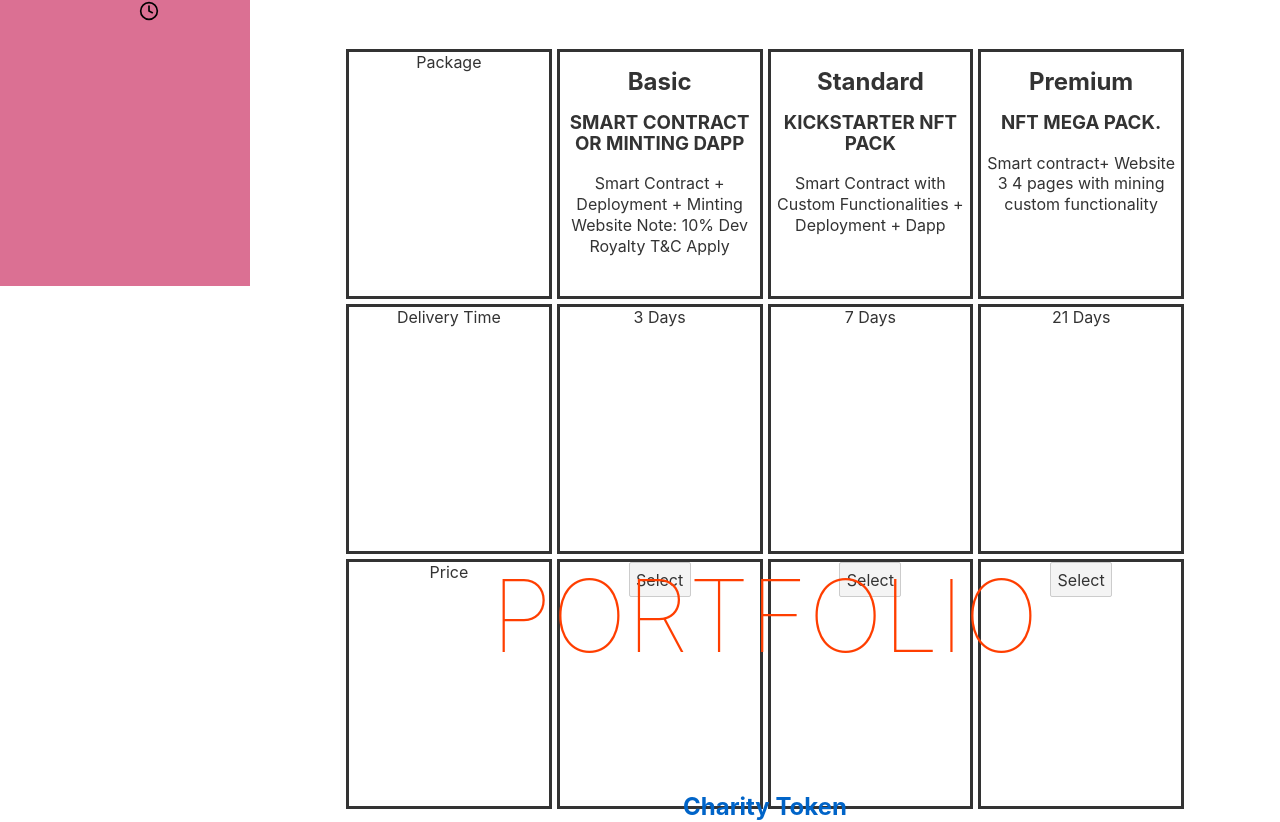
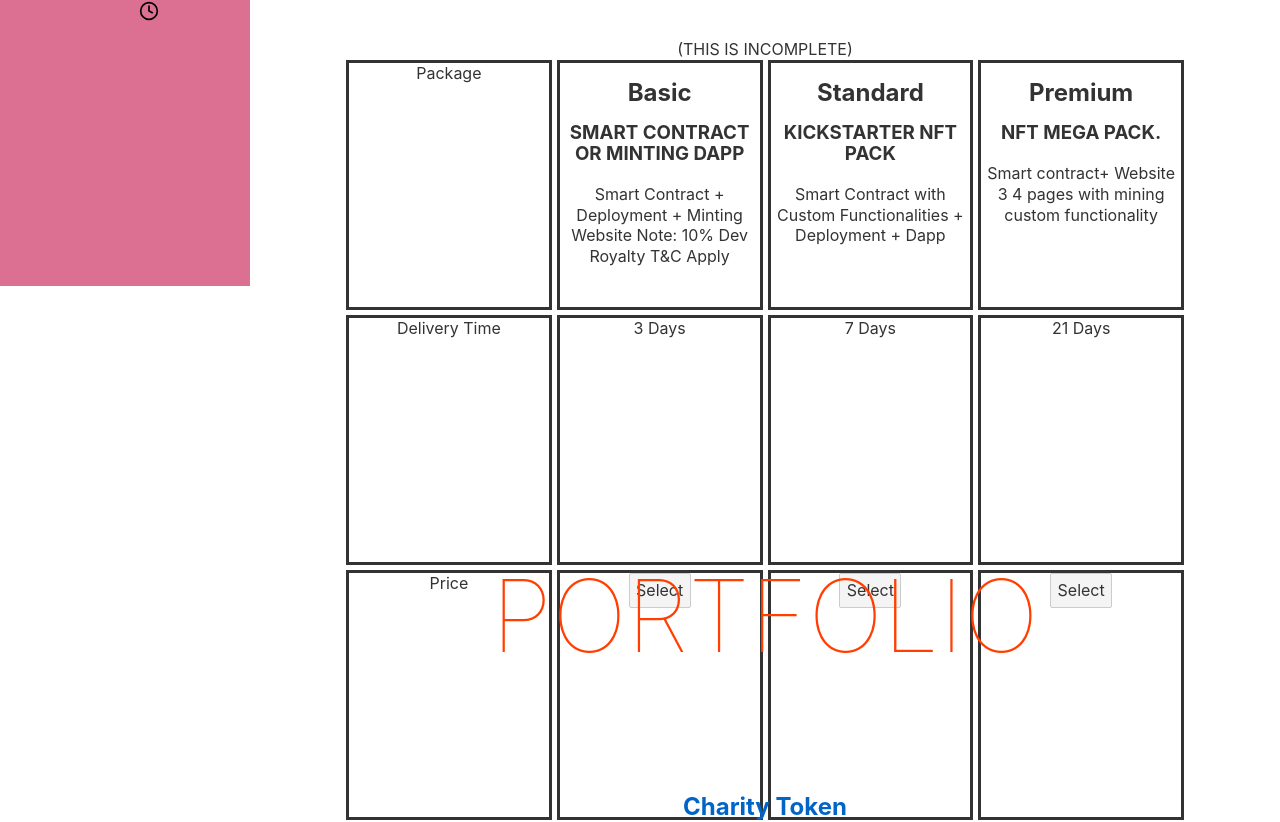
Before and after one commit to Itahand/upgraded-journey, a Svelte app: page / in a window 1280 px wide. Shown: the part 514-1336 px from the top of the page. Built offline with nearby package versions, Linux system fonts and the light colour scheme.

Commit message:
Incomplete sign.

```diff
--- a/src/App.svelte
+++ b/src/App.svelte
@@ -118,6 +118,7 @@
 		<div class="services">
 			<h3><span class="altH2">What I can do</span></h3>
 		</div>
+		(THIS IS INCOMPLETE)
 		<div class="services2">
 			<div class="red1">
 				Package
```
